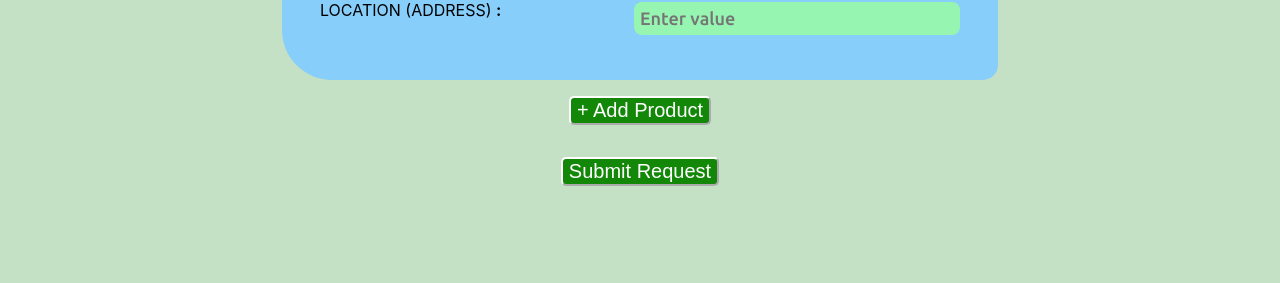
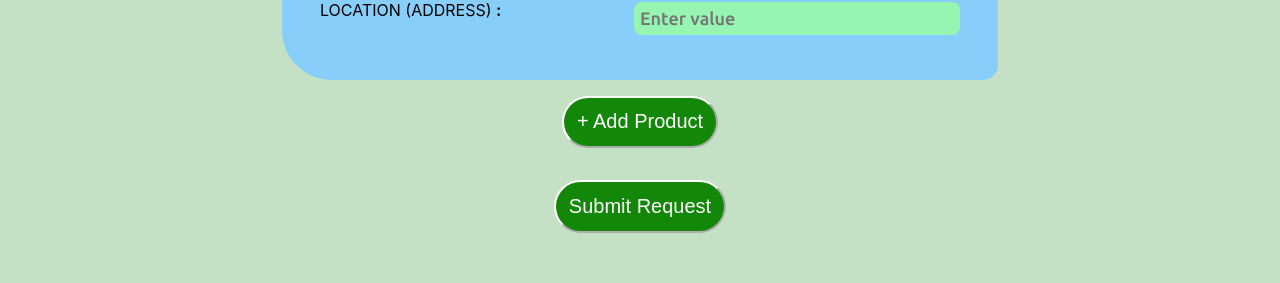
Before and after one commit to sanjith-s/farmenience, a React (Vite) app: page /M18 in a window 1280 px wide. Shown: the part 388-671 px from the top of the page. Built offline with nearby package versions, Linux system fonts and the light colour scheme.

Commit message:
added styles to the page m18

```diff
--- a/src/css/pageM18.css
+++ b/src/css/pageM18.css
@@ -45,6 +45,8 @@
     border-color: white;
     border-radius: 0.313rem;
     height: 100%;
+    border-radius: 999em;
+    padding: 1%;
     font-size: 1.25rem;
 }
 
```
